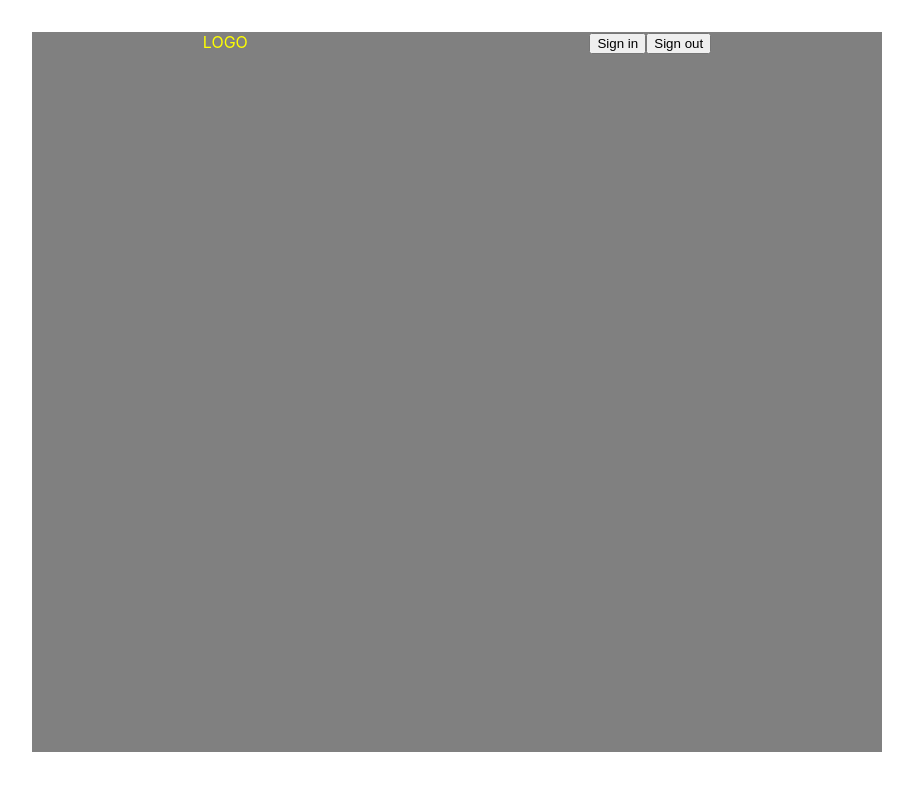
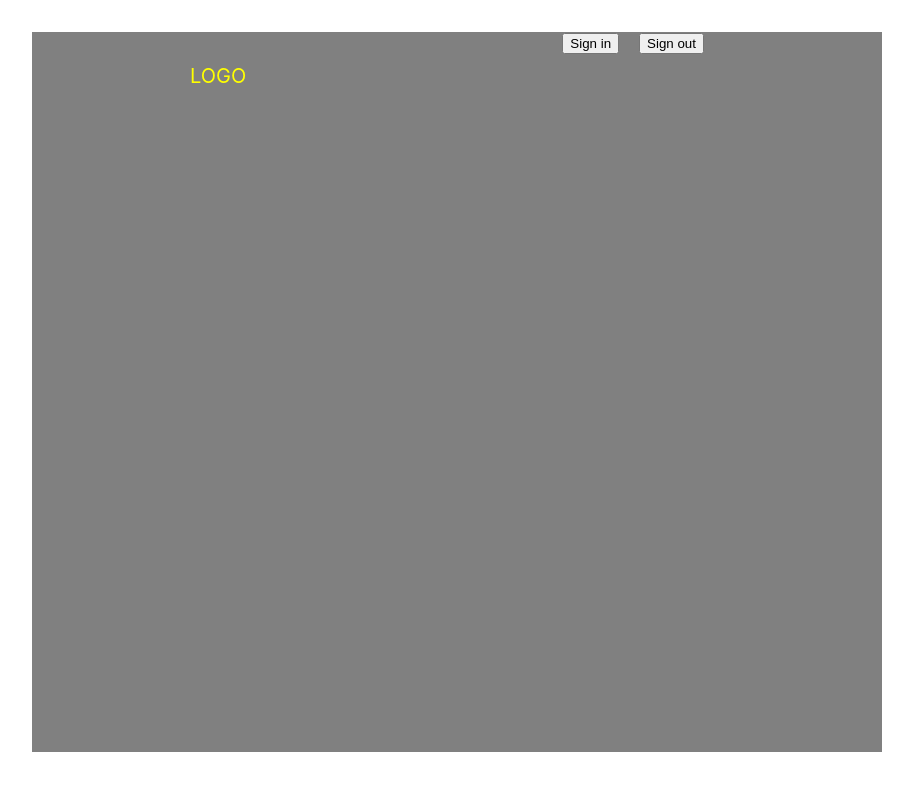
Before and after one commit to llcain/signup, a React (Create React App) app: page / in a window 1280 px wide. Shown: the top 790 px of the page, without its empty margins (183-1096 px from the left). Built offline with nearby package versions, Linux system fonts and the light colour scheme.

Commit message:
Styled logo

```diff
--- a/src/my-sass.scss
+++ b/src/my-sass.scss
@@ -9,9 +9,18 @@ $myColor: yellow;
 
 .logo {
     color: $myColor;
+    font-size: 20px;
 }
 
 .header {
     display: flex;
     justify-content: space-around;
 }
+
+.sign-up, .logo {
+    margin-top: 2rem;
+}
+
+button {
+    margin-right: 20px;
+}
```
